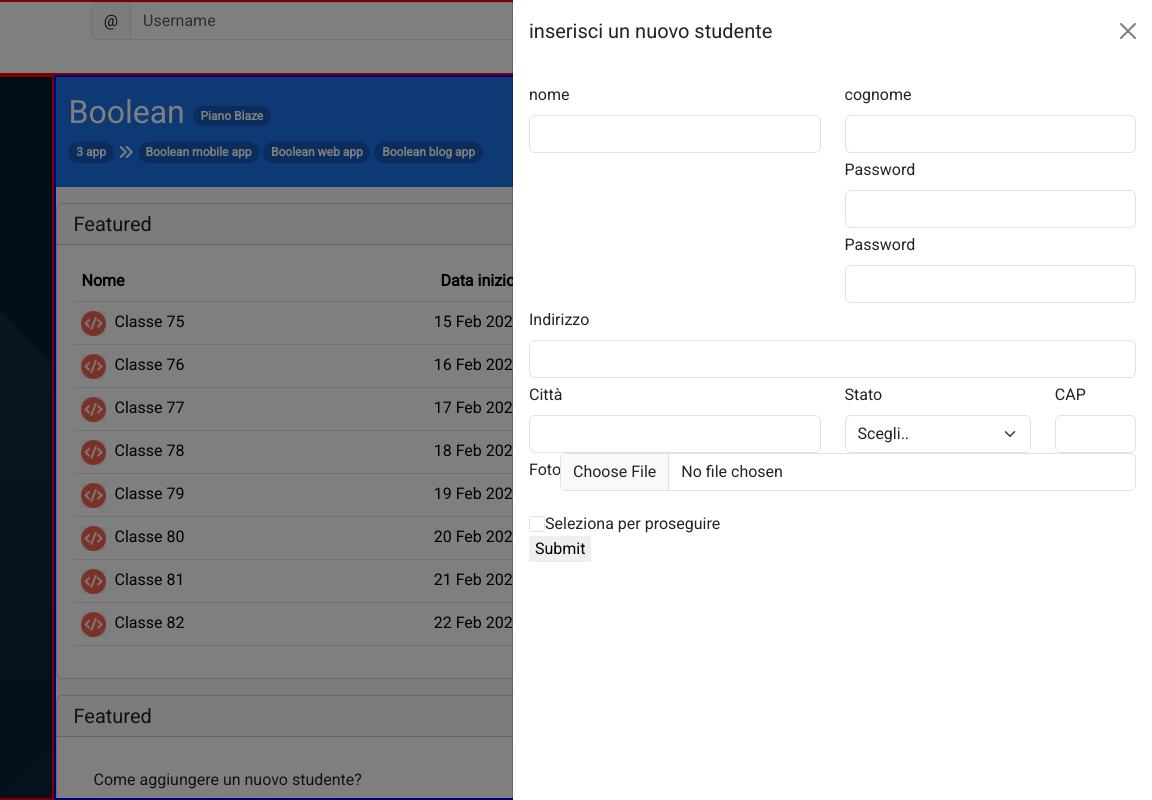
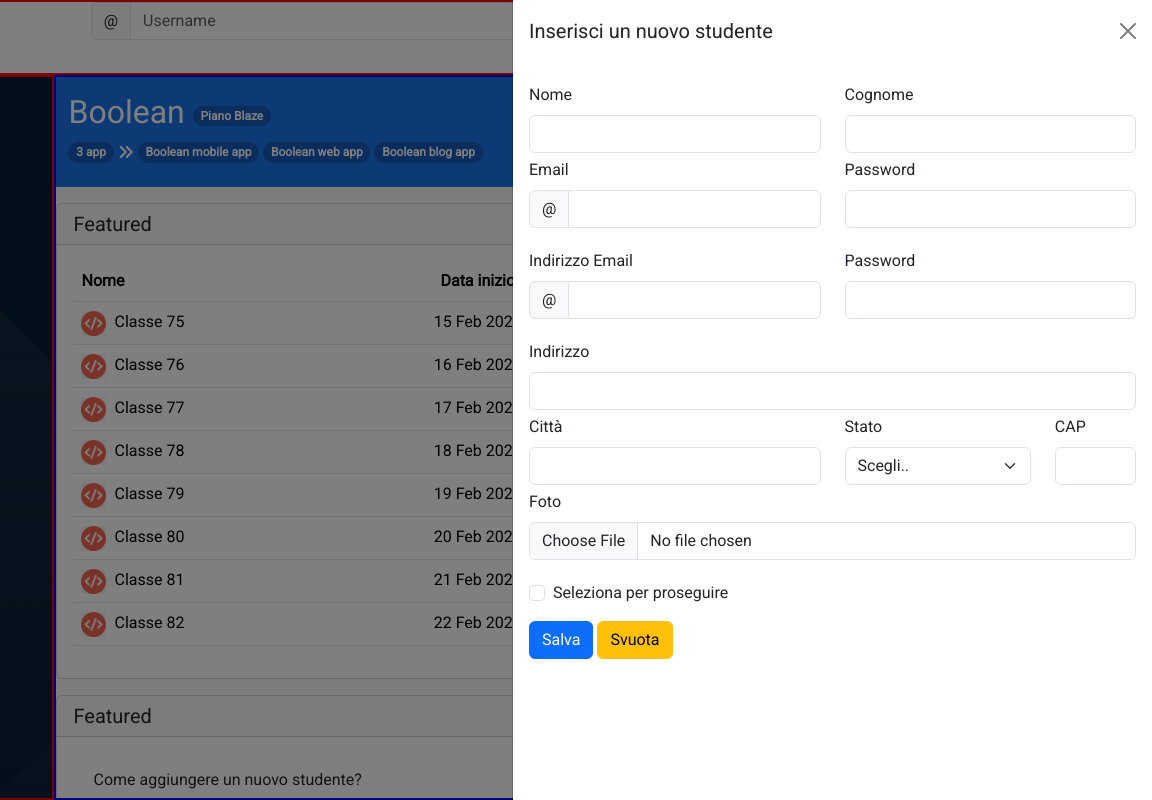
Before and after one commit to albertomandirola/html-css-bootstrap-dashboard, a plain HTML site: page index.html in a window 1280 px wide. Both pictures are taken after a click on the button 1157 px from the left and 132 px from the top of the page. Shown: the full height of the page, 128-1280 px from the left. Drawn offline with nearby package versions, Linux system fonts and the light colour scheme.

Commit message:
[UPDATE] terminatee miss header

```diff
--- a/index.html
+++ b/index.html
@@ -282,29 +282,37 @@
 
     <div class="offcanvas offcanvas-end offcanvas-w" tabindex="-1" id="offcanvasRight" aria-labelledby="offcanvasRightLabel">
         <div class="offcanvas-header">
-            <h5 class="offcanvas-title" id="offcanvasRightLabel">inserisci un nuovo studente</h5>
+            <h5 class="offcanvas-title" id="offcanvasRightLabel">Inserisci un nuovo studente</h5>
             <button type="button" class="btn-close" data-bs-dismiss="offcanvas" aria-label="Close"></button>
         </div>
         <div class="offcanvas-body">
             <form action="" method="GET">
                 <div class="row">
                     <div class="col-12 col-md-6">
-                        <label class="form-label" for="name">nome</label>
+                        <label class="form-label" for="name">Nome</label>
                         <input class="form-control" type="text" id="name" name="name"  required>
                     </div>
                     <div class="col-12 col-md-6">
-                        <label class="form-label" for="surname">cognome</label>
+                        <label class="form-label" for="surname">Cognome</label>
                         <input class="form-control" type="text" id="surname" name="surname"  required>
                     </div>
                     <div class="col-12 col-md-6">
-
+                        <label class="form-label" for="email">Email</label>
+                        <div class="input-group mb-3">
+                            <span class="input-group-text" id="basic-addon1">@</span>
+                            <input type="email" class="form-control" aria-label="Email" aria-describedby="basic-addon1">
+                        </div>
                     </div>
                     <div class="col-12 col-md-6">
                         <label class="form-label" for="password">Password</label>
                         <input class="form-control" type="password" name="password" id="password" required>
                     </div>
                     <div class="col-12 col-md-6">
-
+                        <label class="form-label" for="email">Indirizzo Email</label>
+                        <div class="input-group mb-3">
+                            <span class="input-group-text" id="basic-addon1">@</span>
+                            <input type="email" class="form-control" aria-label="Email" aria-describedby="basic-addon1">
+                        </div>
                     </div>
                     <div class="col-12 col-md-6">
                         <label class="form-label" for="password">Password</label>
@@ -334,20 +342,19 @@
                         <input class="form-control" type="text" id="cap" name="cap"  required>
                     </div>
                     <div class="col-12">
-                        <div class="input-group mb-3">
-                            <div>
-                                <label class="form-label" for="inputGroupFile03">Foto </label>
-                            </div>
-                            <input type="file" class="form-control rounded-2" id="inputGroupFile03" aria-describedby="inputGroupFileAddon03" aria-label="Upload">
+                        <div class="mb-3">
+                            <label for="formFile" class="form-label">Foto</label>
+                            <input class="form-control" type="file" id="formFile">
                         </div>
+
                     </div>
                     <div class="col-12 d-flex align-items-center">
                         <input class="form-check-input" type="checkbox" id="terms" required>
-                        <label class="form-check-label" for="terms">Seleziona per proseguire</label>
+                        <label class="form-check-label px-2" for="terms">Seleziona per proseguire</label>
                     </div>
                     <div class="col-12">
-                        <input type="submit">
-
+                        <button class="btn btn-primary my-3" type="submit">Salva</button>
+                        <input class="btn btn-warning" type="reset" value="Svuota">
                     </div>
                 </div>
             </form>
```
